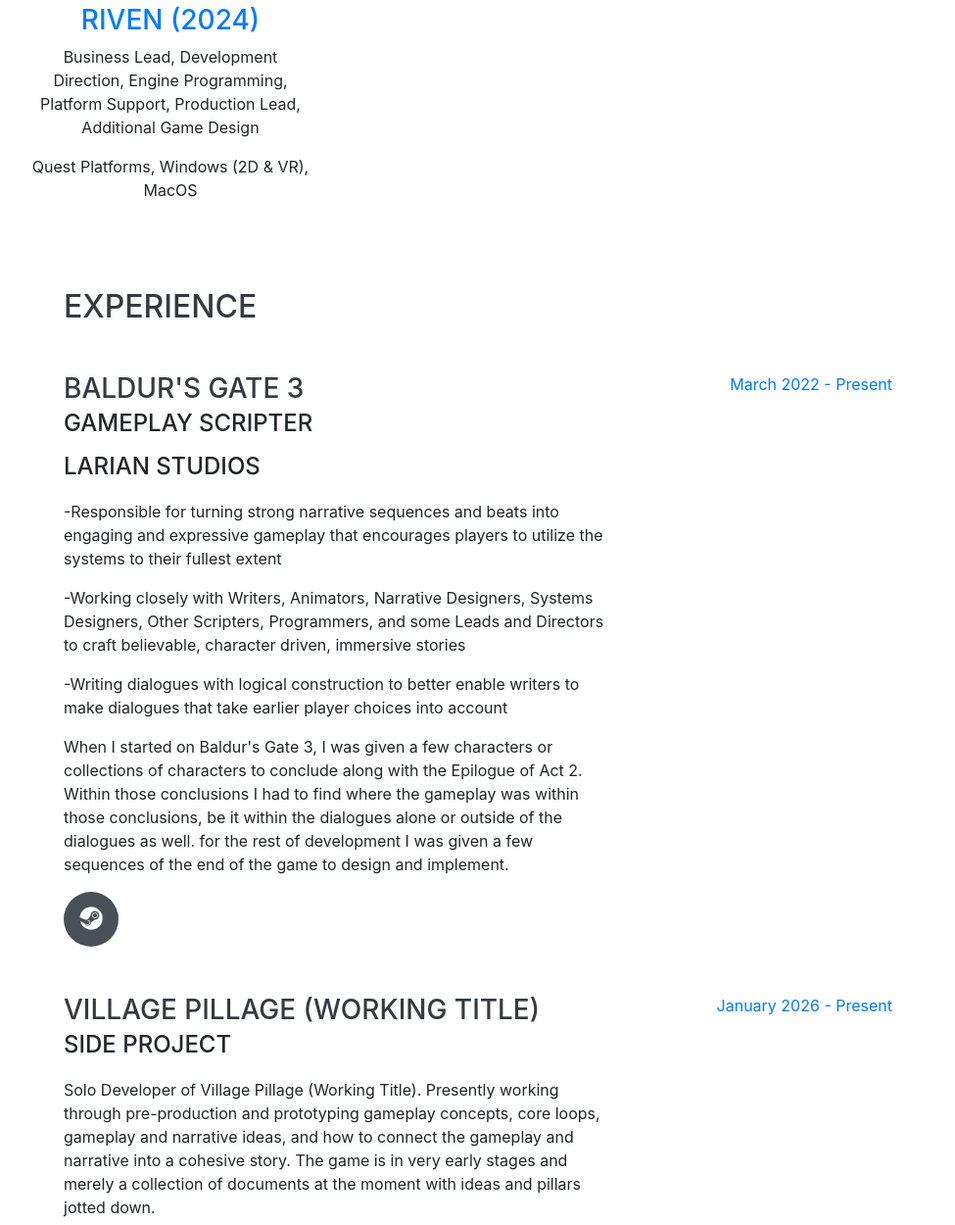
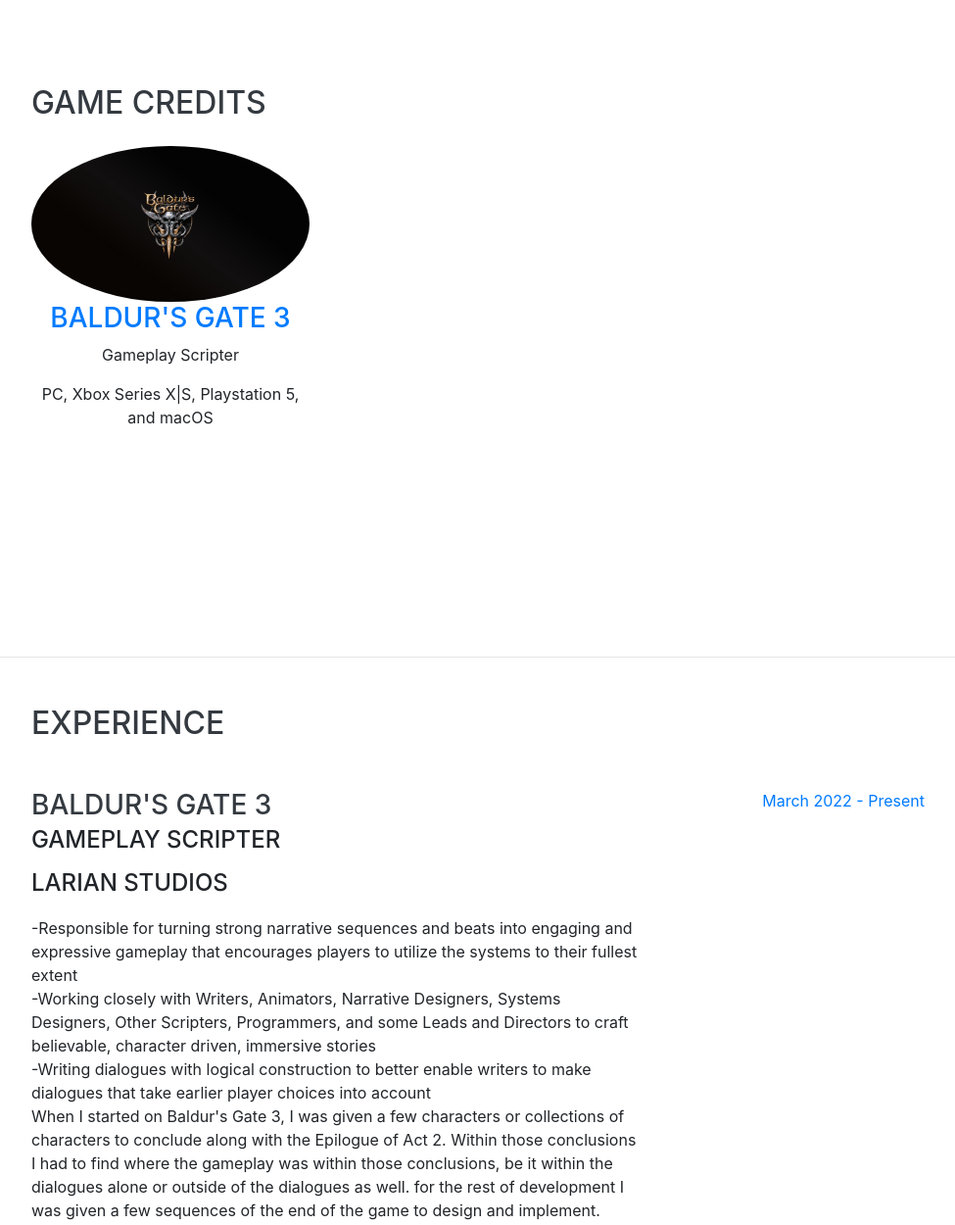
Before and after one commit to Humanphyti/humanphyti.github.io, a website with bundled scripts: page index.html in a window 1280 px wide. Shown: the part 931-2181 px from the top of the page at 98% size, without its empty margins (288-1263 px from the left). Built offline with nearby package versions, Linux system fonts and the light colour scheme; files whose address does not match are found by name; a web font is replaced by a local one.

Commit message:
Update index.html

```diff
--- a/index.html
+++ b/index.html
@@ -95,13 +95,18 @@
 					<h2 class="my-4">Game Credits</h2>
 			    </div>
           <div class="col-lg-4 col-sm-6 text-center mb-4">
-			      <img class="rounded-circle img-fluid d-block mx-auto" src="img/riven2024.png" alt="">
-			      <h3><a href = "https://cyan.com/games/riven" target="_blank">Riven (2024)</a>
+			      <img class="rounded-circle img-fluid d-block mx-auto" src="img/bg3logo.jpg" alt="">
+			      <h3><a href = "https://www.baldursgate3.game" target="_blank">Baldur's Gate 3</a>
 <!-- 			        <small>(2016)</small> -->
 			      </h3>
-            <p>Business Lead, Development Direction, Engine Programming, Platform Support, Production Lead, Additional Game Design</p>
-			      <p>Quest Platforms, Windows (2D &amp; VR), MacOS</p>
+            <p>Gameplay Scripter</p>
+			      <p>PC, Xbox Series X|S, Playstation 5, and macOS</p>
 			  </div>
+			</div>
+		</div>
+	</section>
+
+	<hr class="m-0">
 
     <section class="resume-section p-3 p-lg-5 d-flex justify-content-center" id="experience">
       <div class="w-100">
@@ -132,12 +137,12 @@
             <h3 class="mb-0">Baldur's Gate 3</h3>
             <div class="subheading mb-2">Gameplay Scripter</div>
 			<div class="subheading mb-3">Larian Studios</div>
-            <p> -Responsible for turning strong narrative sequences and beats into engaging and expressive gameplay that encourages players to utilize the systems to their fullest extent </p>
-			<p> -Working closely with Writers, Animators, Narrative Designers, Systems Designers, Other Scripters, Programmers, and some Leads and Directors to craft believable, character driven, immersive stories </p>
-			<p> -Writing dialogues with logical construction to better enable writers to make dialogues that take earlier player choices into account </p>
+             <p> -Responsible for turning strong narrative sequences and beats into engaging and expressive gameplay that encourages players to utilize the systems to their fullest extent <br>
+			 	 -Working closely with Writers, Animators, Narrative Designers, Systems Designers, Other Scripters, Programmers, and some Leads and Directors to craft believable, character driven, immersive stories <br>
+			 	 -Writing dialogues with logical construction to better enable writers to make dialogues that take earlier player choices into account <br>
 
-			<p>	When I started on Baldur's Gate 3, I was given a few characters or collections of characters to conclude along with the Epilogue of Act 2. Within those conclusions I had to find where the gameplay was within those
-				conclusions, be it within the dialogues alone or outside of the dialogues as well. for the rest of development I was given a few sequences of the end of the game to design and implement.
+				 When I started on Baldur's Gate 3, I was given a few characters or collections of characters to conclude along with the Epilogue of Act 2. Within those conclusions I had to find where the gameplay was within those
+				 conclusions, be it within the dialogues alone or outside of the dialogues as well. for the rest of development I was given a few sequences of the end of the game to design and implement.
 			</p>
 			<div class="social-icons">
 				<a href=https://store.steampowered.com/app/1086940/Baldurs_Gate_3/" target="_blank">
@@ -248,7 +253,7 @@
 				</li>
           		<li>
             		<i class="fa-li fa fa-check"></i>
-            		GameMaker Studio 1.4
+            		GameMaker Studio
 				</li>
 			</ul>
 
@@ -306,10 +311,10 @@
     <section class="resume-section p-3 p-lg-5 d-flex align-items-center" id="interests">
       <div class="w-100">
         <h2 class="mb-5">Interests</h2>
-        <p>I enjoy giving back to the Boy Scouts of America as an adult leader and mentor in the National Youth Leadership Training Program.</p>
-		<p>In addition to being outdoors with the BSA, I also enjoy the shorter distance Spartan Races as an annual adventure and a way to really physically test myself. I also enjoy the competition against my previous times that the Spartan races provide.</p>
-        <p>I also have a passion for learning anything that I can. In my free time I'll crack open textbooks or begin research on anyhting from nuclear engineering to new game engine technologies and writing/worldbuilding techniques to computer hardware architectures and advancements.</p>
-		<p>Aside from building games, I love playing games as well. My favorites are generally single player games that ask the player to think about their decisions or provide thoughtful story lines, however, there are exceptions. My top list is the <i>Witcher series, including Thronebreaker, Divinity: Original Sin 2, Halo: Reach, Hellblade: Senua's Sacrifice, Slay the Spire, Elder Scrolls IV &amp; V, Dishonored, Bioshock Infinite, Tomb Raider Reboot Series</i></p>
+        <p>I enjoy giving back to the Boy Scouts of America as an adult leader and mentor in the National Youth Leadership Training Program.<br>
+		In addition to being outdoors with the BSA, I also enjoy the shorter distance Spartan Races as an annual adventure and a way to really physically test myself. I also enjoy the competition against my previous times that the Spartan races provide.<br>
+        I also have a passion for learning anything that I can. In my free time I'll crack open textbooks or begin research on anyhting from nuclear engineering to new game engine technologies and writing/worldbuilding techniques to computer hardware architectures and advancements.<br>
+		Aside from building games, I love playing games as well. My favorites are generally single player games that ask the player to think about their decisions or provide thoughtful story lines, however, there are exceptions. My top list is the Witcher series, including Thronebreaker, Divinity: Original Sin 2, Halo: Reach, Hellblade: Senua's Sacrifice, Slay the Spire, Elder Scrolls IV &amp; V, Dishonored, Bioshock Infinite, Tomb Raider Reboot Series</p>
       </div>
     </section>
 
```
